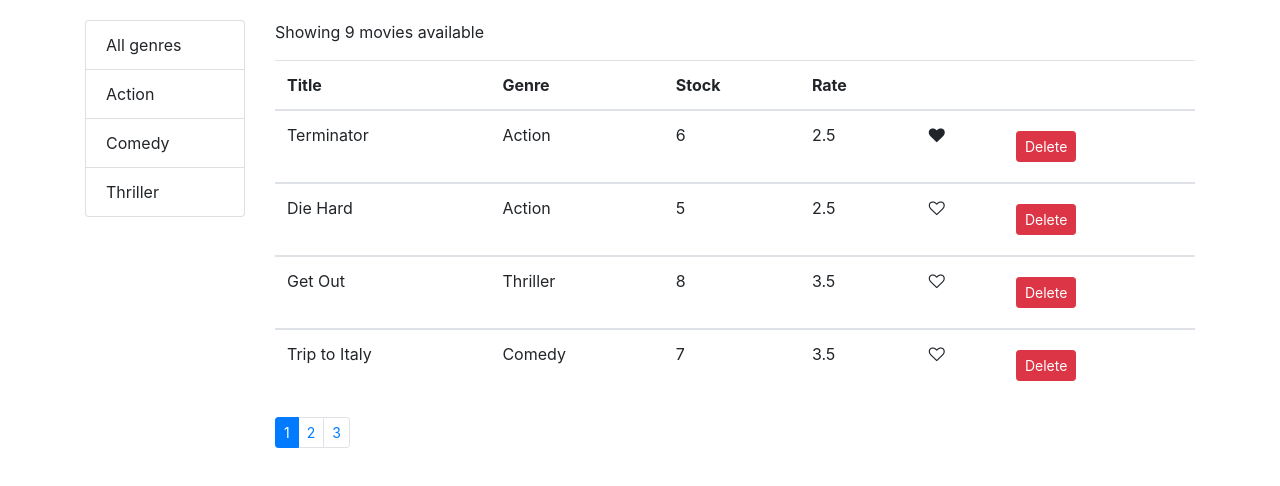
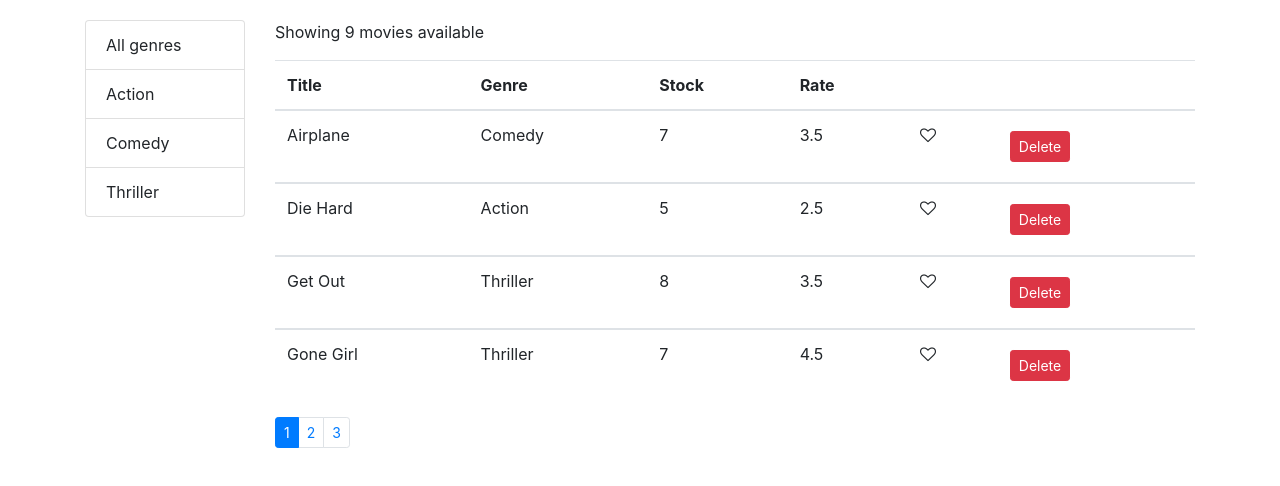
Before and after one commit to edotalora/vidrental-app, a React (Create React App) app: page / in a window 1280 px wide. Shown: the top 486 px of the page. Built offline with nearby package versions, Linux system fonts and the light colour scheme.

Commit message:
sorting part 1

```diff
--- a/src/components/common/listGroup.jsx
+++ b/src/components/common/listGroup.jsx
@@ -15,8 +15,8 @@ class ListGroup extends Component {
         {items.map((item) => {
           return (
             <li
+              key={item[valueProperty]}
               onClick={() => onItemSelect(item)}
-              key={item[valueProperty]}
               className={
                 item === selectedItem
                   ? "list-group-item active"
--- a/src/components/common/pagination.jsx
+++ b/src/components/common/pagination.jsx
@@ -29,7 +29,7 @@ class Pagination extends Component {
                 <a
                   className="page-link"
                   onClick={() => onPageChange(page)}
-                  tabindex="-1"
+                  tabIndex="-1"
                 >
                   {page}
                 </a>
--- a/src/components/movie.jsx
+++ b/src/components/movie.jsx
@@ -1,10 +1,11 @@
 import React, { Component } from "react";
 import { getMovies } from "../services/fakeMovieService";
-import Like from "./common/like";
 import Pagination from "./common/pagination";
 import { paginate } from "../utils/paginate";
 import ListGroup from "./common/listGroup";
 import { getGenres } from "../services/fakeGenreService";
+import MoviesTable from "./moviesTable";
+import _ from "lodash";
 
 class Movie extends Component {
   state = {
@@ -12,10 +13,11 @@ class Movie extends Component {
     pageSize: 4,
     currentPage: 1,
     genres: [],
+    sortColumn: { path: "title", order: "asc" },
   };
 
   componentDidMount() {
-    const genres = [{ name: "All genres" }, ...getGenres()];
+    const genres = [{ _id: "", name: "All genres" }, ...getGenres()];
     this.setState({ movies: getMovies(), genres });
   }
 
@@ -52,6 +54,9 @@ class Movie extends Component {
   handleGenreSelect = (genre) => {
     console.log("genre selected ", genre);
     this.setState({ selectedGenre: genre, currentPage: 1 });
+  };
+  handleSort = (sortCol) => {
+    this.setState({ sortColumn: sortCol });
   };
 
   //table.table>head>tr>th*4´
@@ -116,6 +121,7 @@ class Movie extends Component {
       currentPage,
       selectedGenre,
       movies: allMovies,
+      sortColumn,
     } = this.state;
     if (count === 0) {
       return <p>There are no movies on the database</p>;
@@ -125,57 +131,28 @@ class Movie extends Component {
       selectedGenre && selectedGenre._id
         ? allMovies.filter((m) => m.genre._id === selectedGenre._id)
         : allMovies;
-    const movies = paginate(filtered, currentPage, pageSize);
+    //this orderBy will return a new array
+    const sorted = _.orderBy(filtered, [sortColumn.path], [sortColumn.order]);
+    const movies = paginate(sorted, currentPage, pageSize);
     return (
       <React.Fragment>
-        <div class="row">
-          <div class="col-2">
+        <div className="row">
+          <div className="col-2">
             <ListGroup
               items={this.state.genres}
               onItemSelect={this.handleGenreSelect}
               selectedItem={this.state.selectedGenre}
             ></ListGroup>
           </div>
-          <div class="col-md">
+          <div className="col-md">
             <p>Showing {filtered.length} movies available</p>
-            <table className="table">
-              <thead>
-                <tr>
-                  <th scope="col">Title</th>
-                  <th scope="col">Genre</th>
-                  <th scope="col">Stock</th>
-                  <th scope="col">Rate</th>
-                  <th scope="col"></th>
-                  <th scope="col"></th>
-                </tr>
-              </thead>
-              {movies.map((movie) => {
-                return (
-                  <tbody>
-                    <tr key={movie._id}>
-                      <td scope="row">{movie.title}</td>
-                      <td scope="row">{movie.genre.name}</td>
-                      <td scope="row">{movie.numberInStock}</td>
-                      <td scope="row">{movie.dailyRentalRate}</td>
-                      <td scope="row">
-                        <Like
-                          liked={movie.liked}
-                          onClicked={() => this.handleLike(movie)}
-                        ></Like>
-                      </td>
-                      <td scope="row">
-                        <button
-                          className="btn btn-danger btn-sm m-2"
-                          onClick={() => this.handleDelete(movie)}
-                        >
-                          Delete
-                        </button>
-                      </td>
-                    </tr>
-                  </tbody>
-                );
-              })}
-            </table>
+            <MoviesTable
+              movies={movies}
+              onDelete={this.handleDelete}
+              onLike={this.handleLike}
+              onSort={this.handleSort}
+              sortColumn={sortColumn}
+            ></MoviesTable>
             <Pagination
               itemCount={filtered.length}
               pageSize={pageSize}
--- /dev/null
+++ b/src/components/moviesTable.jsx
@@ -0,0 +1,68 @@
+import React, { Component } from "react";
+import Like from "./common/like";
+class MoviesTable extends Component {
+  state = {};
+  raiseSort = (path) => {
+    const sortCol = { ...this.props.sortColumn };
+    if (sortCol.path === path) {
+      sortCol.order = sortCol.order === "asc" ? "desc" : "asc";
+    } else {
+      sortCol.path = path;
+      sortCol.order = "asc";
+    }
+    this.props.onSort(sortCol);
+  };
+  render() {
+    const { movies, onDelete, onLike } = this.props;
+    return (
+      <table className="table">
+        <thead>
+          <tr>
+            <th scope="col" onClick={() => this.raiseSort("title")}>
+              Title
+            </th>
+            <th scope="col" onClick={() => this.raiseSort("genre.name")}>
+              Genre
+            </th>
+            <th scope="col" onClick={() => this.raiseSort("numberInStock")}>
+              Stock
+            </th>
+            <th scope="col" onClick={() => this.raiseSort("dailyRentalRate")}>
+              Rate
+            </th>
+            <th scope="col"></th>
+            <th scope="col"></th>
+          </tr>
+        </thead>
+        {movies.map((movie) => {
+          return (
+            <tbody key={movie._id}>
+              <tr key={movie._id}>
+                <td scope="row">{movie.title}</td>
+                <td scope="row">{movie.genre.name}</td>
+                <td scope="row">{movie.numberInStock}</td>
+                <td scope="row">{movie.dailyRentalRate}</td>
+                <td scope="row">
+                  <Like
+                    liked={movie.liked}
+                    onClicked={() => onLike(movie)}
+                  ></Like>
+                </td>
+                <td scope="row">
+                  <button
+                    className="btn btn-danger btn-sm m-2"
+                    onClick={() => onDelete(movie)}
+                  >
+                    Delete
+                  </button>
+                </td>
+              </tr>
+            </tbody>
+          );
+        })}
+      </table>
+    );
+  }
+}
+
+export default MoviesTable;
```
